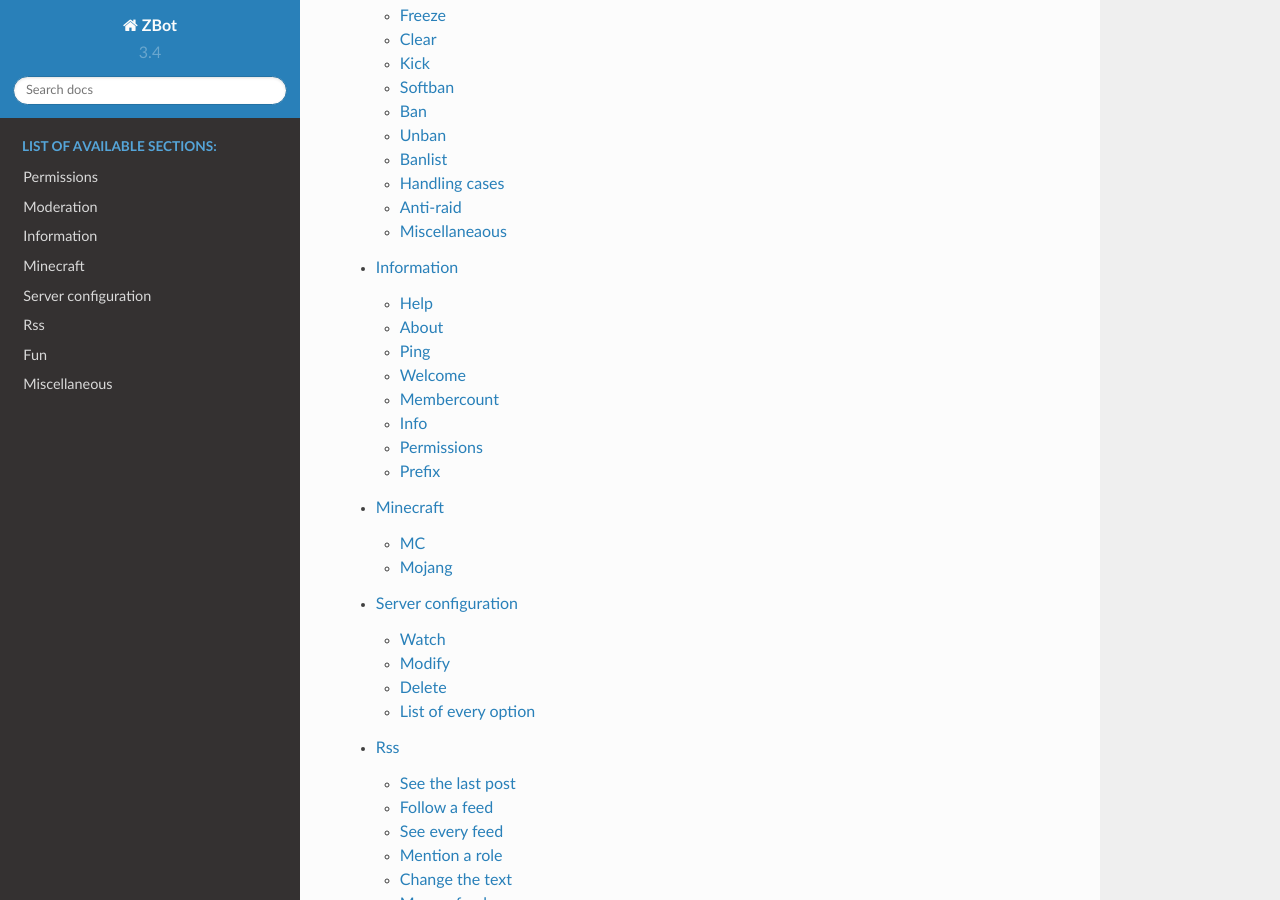
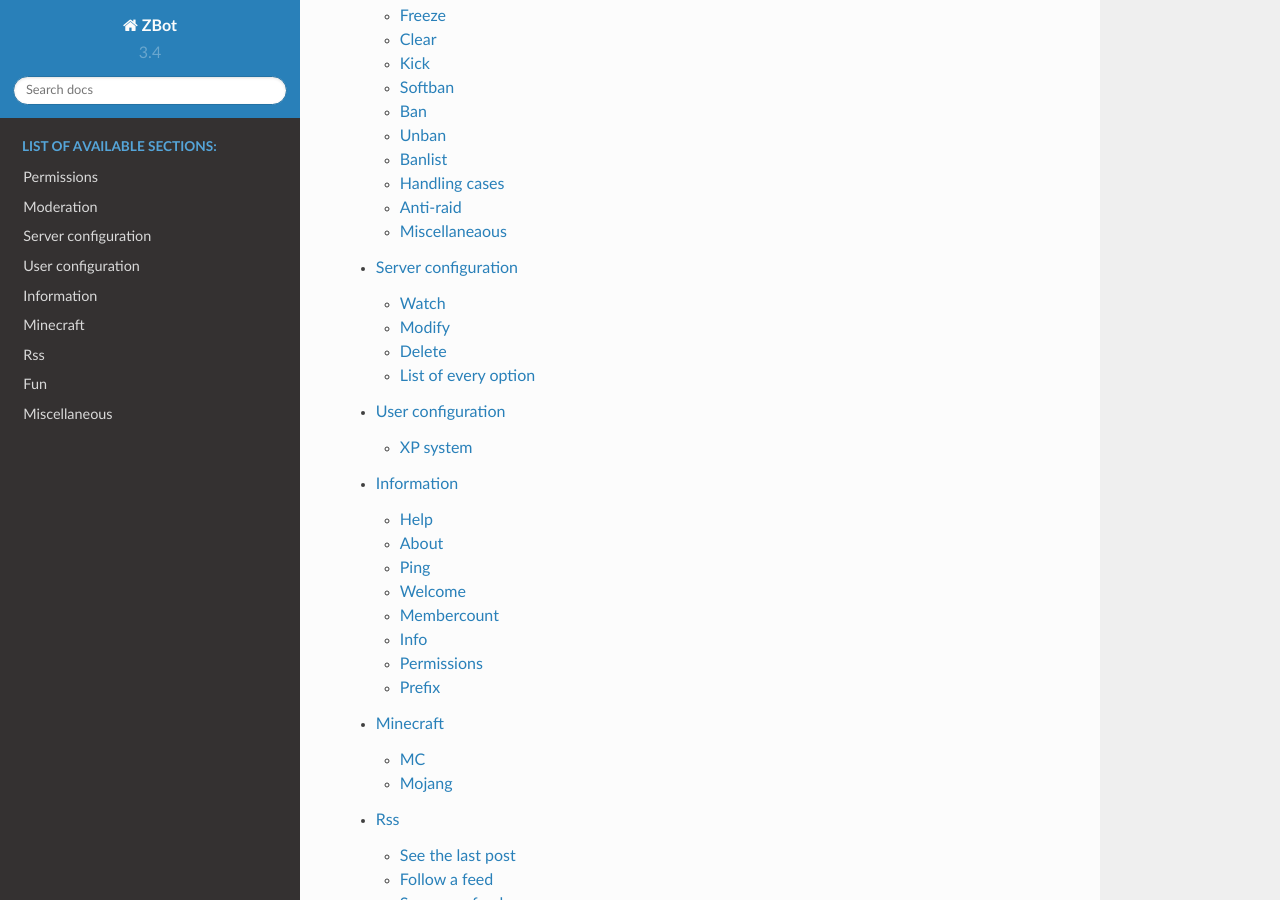
Before and after one commit to Axobot-org/Axobot, a Sphinx documentation site: the page built from docs/index.rst, in a window 1280 px wide and 900 px high, scrolled down 917 px. Built offline with Sphinx 7.4.7 and the Read the Docs theme 2.0.0, drawn with Linux system fonts in a browser that asks for light colours.

Commit message:
add file of users options

```diff
--- a/docs/index.rst
+++ b/docs/index.rst
@@ -20,9 +20,10 @@
 
    perms
    moderator
+   config
+   user
    infos
    minecraft
-   config
    rss
    fun
    miscellaneous
```
Also changed, not shown: docs/user.rst (added, +20 -0 lines).
